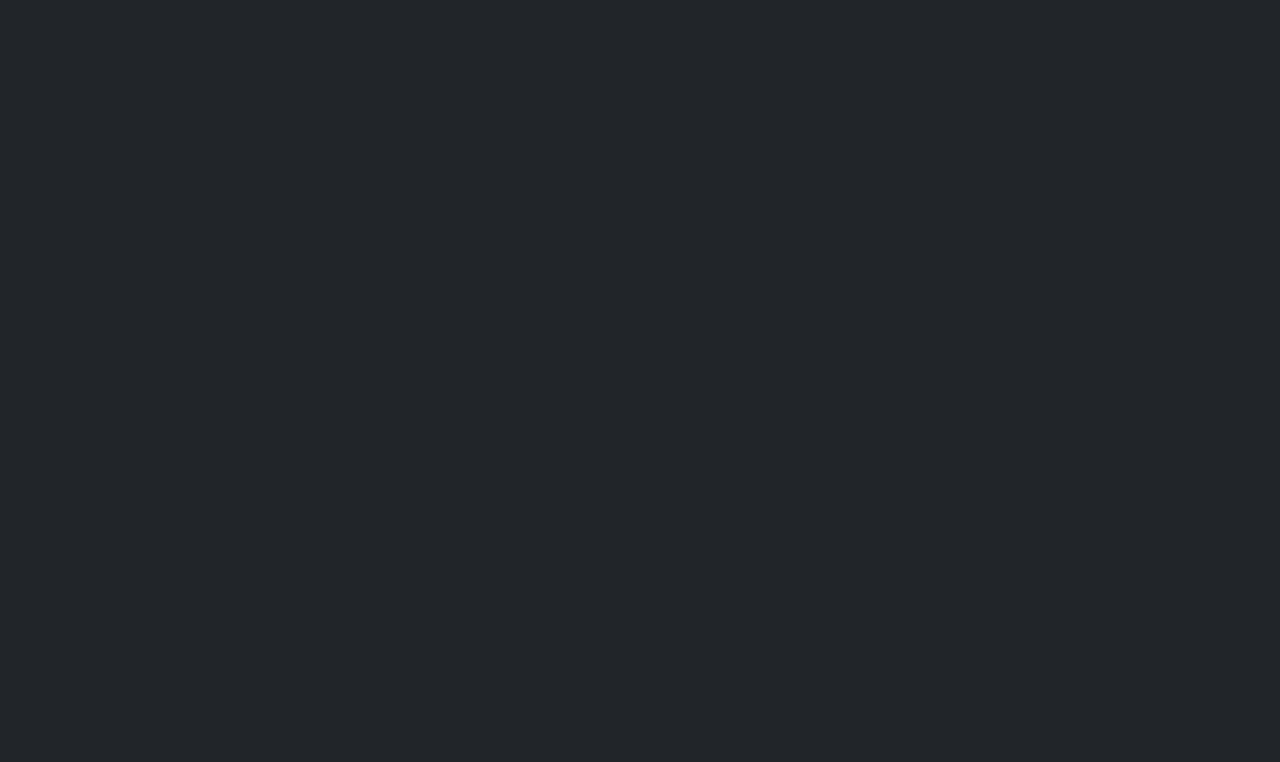
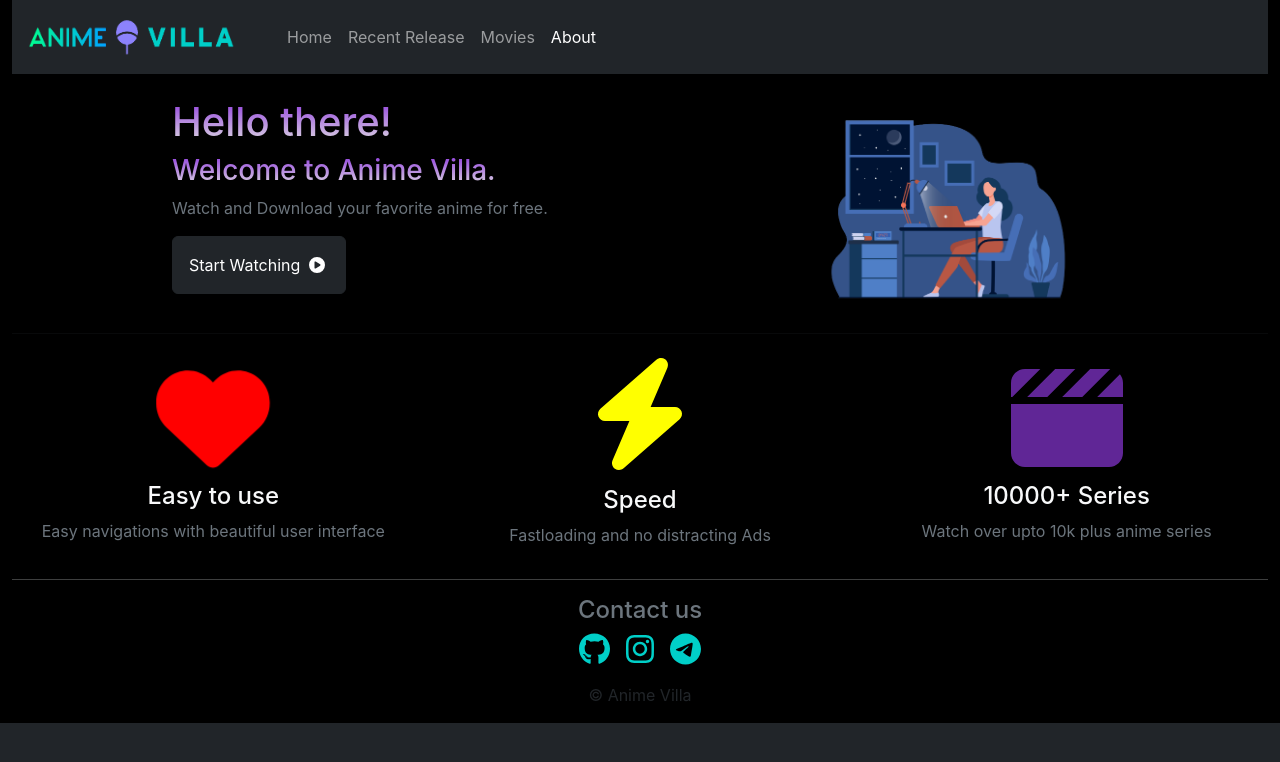
Before and after one commit to Girishdevadiga/Anime-villa, a React (Create React App) app: page /about in a window 1280 px wide. Before the commit this address had no page. Shown: the top 762 px of the page. Built offline with nearby package versions, Linux system fonts and the light colour scheme.

Commit message:
Added about page and suggestions for search

```diff
--- a/package.json
+++ b/package.json
@@ -5,6 +5,10 @@
   "dependencies": {
     "@emotion/react": "^11.10.4",
     "@emotion/styled": "^11.10.4",
+    "@fortawesome/fontawesome-svg-core": "^6.2.0",
+    "@fortawesome/free-brands-svg-icons": "^6.2.0",
+    "@fortawesome/free-solid-svg-icons": "^6.2.0",
+    "@fortawesome/react-fontawesome": "^0.2.0",
     "@mui/material": "^5.10.8",
     "@testing-library/jest-dom": "^5.16.5",
     "@testing-library/react": "^13.4.0",
@@ -15,7 +19,6 @@
     "react-loading-skeleton": "^3.1.0",
     "react-router-dom": "^6.4.1",
     "react-scripts": "5.0.1",
-    "react-slick": "^0.29.0",
     "slick-carousel": "^1.8.1",
     "web-vitals": "^2.1.4"
   },
--- a/src/App.js
+++ b/src/App.js
@@ -3,6 +3,7 @@ import Home from './pages/Home';
 import Movies from './pages/Movies'
 import Recent from './pages/Recent'
 import AnimeInfo from './pages/AnimeInfo';
+import About from './pages/About'
 import {
   BrowserRouter,
   Routes,
@@ -18,6 +19,7 @@ function App() {
         <Route path='/' element={ <Home />} />
         <Route path='/movies' element={ <Movies />} />
         <Route path='/recent-release' element={ <Recent />} />
+        <Route path='/about' element={ <About />} />
         <Route path='/anime/:id' element={ <AnimeInfo />} />
         <Route path='/anime/:name/watch/:id' element={ <VidStream />} />
       </Routes>
--- /dev/null
+++ b/src/Styles/about.css
@@ -0,0 +1,25 @@
+h1,h3{
+    background: -webkit-linear-gradient(rgb(142, 56, 222), rgb(225, 225, 225));
+    -webkit-text-fill-color: transparent;
+    -webkit-background-clip: text;
+  }
+
+
+
+.heart{
+    font-size: 7rem;
+    color: red ;
+}
+
+.bolt{
+    font-size: 7rem;
+    color: yellow;
+}
+.clapper{
+    font-size: 7rem;
+    color: rgb(142, 56, 222);
+}
+.fb{
+font-size: 2rem;
+color: #00cfc8;
+}
--- /dev/null
+++ b/src/Styles/search.css
@@ -0,0 +1,16 @@
+.suggestion {
+    position: absolute;
+    background-color:rgb(0, 0, 0);
+    opacity: .9 ;
+    margin-top: 40px;
+    z-index: 1;
+}
+
+.list {
+    border: 1px solid white;
+    color: violet
+}
+li{
+ list-style: none;
+ margin-left: 1rem;
+}
--- a/src/components/Navbar.js
+++ b/src/components/Navbar.js
@@ -31,6 +31,7 @@ export default function Navbar() {
                             <Link onClick={PathHandler} className={path==="/"?"nav-link active":"nav-link "} aria-current="page" to="/">Home</Link>
                             <Link className={path==="/recent-release"?"nav-link active":"nav-link "} to="/recent-release">Recent Release</Link>
                             <Link className={path==="/movies"?"nav-link active":"nav-link "} to="/movies">Movies</Link>
+                            <Link className={path==="/about"?"nav-link active":"nav-link "} to="/about">About</Link>
                         </div>
                         </Slide>
                     </div>
--- a/src/components/Search.js
+++ b/src/components/Search.js
@@ -1,10 +1,15 @@
 import React from 'react'
-import { useState } from 'react';
-import {  Slide } from '@mui/material';
+import { useState} from 'react';
+import { Slide } from '@mui/material';
+import data from '../data.js'
+import '../Styles/search.css'
 
 export default function Search(props) {
 
+
    const [disbale, setdisbale] = useState(true)
+   const [anime, setanime] = useState([]);
+   //console.log(anime.length);
 
   const clickHandler = ()=>{
     let val = document.querySelector("#search").value;
@@ -16,13 +21,21 @@ export default function Search(props) {
 
   }
   const changeHandler = (event)=>{
-
-    if(event.target.value.trim()===""){
+    setanime([]);
+    let str =event.target.value;
+    if(str.trim()===""){
       setdisbale(true);
     }
     else{
       setdisbale(false);
     }
+
+  data.titleList.map((val)=>{
+      if(val.toLowerCase().includes(str.toLowerCase())){
+        setanime((arr)=>[...arr,val])
+      }
+    })
+  //  console.log(anime);
   }
 
   const keyHandler = (event)=>{
@@ -38,15 +51,33 @@ export default function Search(props) {
 
     }
   }
+  const suggestionHandler = (event)=>{
+    setdisbale(false);
+    let val = event.target.innerText;
+    document.querySelector("#search").value=val;
+    setanime([]);
+    props.searchFun(val);
+  }
 
     return (
+      <div className='d-flex flex-column'>
       <div className="input-group" >
       <Slide  in={true} direction="right">
-      <input type="search" spellCheck={false} className="form-control rounded" placeholder="eg. naruto" id='search' aria-label="Search" aria-describedby="search-addon" onChange={changeHandler } onKeyDown={keyHandler}/></Slide>
+      <input type="search" spellCheck={false} className="form-control rounded" placeholder="eg. naruto"  id='search' aria-label="Search" aria-describedby="search-addon" autoComplete='off' onChange={changeHandler } onKeyDown={keyHandler}/></Slide>
       <Slide in={true} direcion="up">
       <button type="button" id='btn'  onClick={clickHandler} className="btn btn-outline-primary mx-2" disabled={disbale} >search</button>
       </Slide>
+
     </div>
-
+    <div className='suggestion rounded'>
+    {anime.length!==0 &&
+      anime.slice(0,6).map((val)=>{
+        return <div className='list p-1'  onClick={suggestionHandler}>
+          <li value={val}>{val}</li>
+        </div>
+      })
+      }
+      </div>
+    </div>
     )
 }
--- /dev/null
+++ b/src/data.js
@@ -0,0 +1,106 @@
+ const data ={
+    "titleList": [
+      "Fullmetal Alchemist",
+      "Death Note ",
+      "Cowboy Bebop",
+      "Spirited Away ",
+      "Princess Mononoke",
+      "(The) Melancholy of Haruhi Suzumiya ",
+      "Elfen Lied",
+      "Neon Genesis Evangelion",
+      "Code Geass: Lelouch of the Rebellion",
+      "Bleach ",
+      "Code Geass: Lelouch of the Rebellion R ",
+      "FLCL ",
+      "Naruto ",
+      "Samurai Champloo ",
+      "Trigun ",
+      "Gurren Lagann ",
+      "Rurouni Kenshin: Trust & Betrayal (OAV)",
+      "Howl's Moving Castle ",
+      "Full Metal Panic! ",
+      "Ouran High School Host Club ",
+      "Fullmetal Alchemist: Brotherhood ",
+      "Clannad ",
+      "Fruits Basket ",
+      "Akira ",
+      "Cowboy Bebop: The Movie",
+      "Chobits ",
+      "Full Metal Panic? Fumoffu ",
+      " Centimeters Per Second ",
+      "Rurouni Kenshin (TV )",
+      "(The) Girl Who Leapt Through Time ",
+      "Ghost in the Shell ",
+      "Clannad After Story ",
+      "Hellsing ",
+      "Final Fantasy VII: Advent Children ",
+      "Azumanga Daioh ",
+      "Fullmetal Alchemist: The Movie - Conqueror of Shamballa",
+      "Ghost in the Shell: Stand Alone Complex ",
+      "Nausicaä of the Valley of the Wind ",
+      "Mushi-Shi ",
+      "Darker than Black ",
+      "Fate/stay night ",
+      "Steins;Gate ",
+      "Claymore ",
+      "Toradora! ",
+      "Inuyasha ",
+      "Full Metal Panic! The Second Raid ",
+      "Castle in the Sky ",
+      "Black Lagoon ",
+      "Blood+ ",
+      "Angel Beats! ",
+      "Neon Genesis Evangelion: The End of Evangelion ",
+      "My Neighbor Totoro ",
+      "Grave of the Fireflies ",
+      "Dragon Ball Z ",
+      "Eureka Seven ",
+      "Air ",
+      "Love Hina ",
+      "Berserk ",
+      "Last Exile ",
+      "When They Cry - Higurashi ",
+      "GTO: Great Teacher Onizuka ",
+      "Baccano! ",
+      "Wolf's Rain ",
+      "Welcome to the NHK ",
+      "Sword Art Online ",
+      "Serial Experiments Lain ",
+      "Shakugan no Shana ",
+      "Haibane Renmei ",
+      "One Piece ",
+      "Attack on Titan ",
+      "Kiki's Delivery Service ",
+      "Naruto Shippūden ",
+      "(The) Vision of Escaflowne ",
+      "Samurai  ",
+      "Soul Eater ",
+      "Ergo Proxy ",
+      "School Rumble ",
+      "Black Lagoon: The Second Barrage ",
+      "Spice and Wolf ",
+      "Lucky Star ",
+      "Eden of the East ",
+      "Kanon (TV /)",
+      "Gungrave ",
+      "Dragon Ball ",
+      "Puella Magi Madoka Magica ",
+      "Monster ",
+      "High School of the Dead ",
+      "Summer Wars ",
+      "Chrono Crusade ",
+      "Bakemonogatari ",
+      "anohana: The Flower We Saw That Day ",
+      "Gunslinger Girl ",
+      "Lunar Legend Tsukihime ",
+      "(The) Familiar of Zero ",
+      "ROD -The TV-",
+      "Read orDie (OAV)",
+      "Yu Yu Hakusho: Ghost Files",
+      "Mobile Suit Gundam Seed",
+      "Durarara!!",
+      "Paranoia Agent "
+    ]
+  }
+
+  export default data;
--- /dev/null
+++ b/src/pages/About.js
@@ -0,0 +1,91 @@
+import React from 'react'
+import Navbar from '../components/Navbar'
+import '../Styles/about.css'
+import logo from '../coding.png'
+import { Link } from 'react-router-dom'
+import { FontAwesomeIcon } from '@fortawesome/react-fontawesome'
+import {faGithub,faInstagram,faTelegram} from '@fortawesome/free-brands-svg-icons'
+import { faCirclePlay, faHeart, faBolt, faClapperboard } from "@fortawesome/free-solid-svg-icons";
+import { Zoom ,Slide } from '@mui/material'
+export default function About() {
+  let width = window.innerWidth;
+  console.log(width);
+  return (
+    <div className='container-fluid' style={{ "backgroundColor": "#000" }}>
+      <Navbar style={{ "backgroundColor": "#000" }}></Navbar>
+      <div className='rounded mt-4' >
+        <div className='row d-flex justify-content-center '>
+        <Slide in="true" direction='right'>
+          <div className='col-lg-6 col-md-6 col-sm-6 col-6'>
+            <h1>Hello there! </h1>
+            <h3>Welcome to Anime Villa.</h3>
+            <p className='text-muted'>Watch and Download your favorite anime for free.</p>
+            {
+              width > 600 &&
+              <Link to="/">
+                <p className='btn btn-dark p-3'>Start Watching <span className='mx-1'><FontAwesomeIcon icon={faCirclePlay} /></span></p>
+              </Link>
+            }
+          </div>
+          </Slide>
+          <Zoom in={true}>
+          <div className='col-sm-5 col-lg-3 col-md-5 col-6 d-flex align-items-center' >
+            <img src={logo} alt="coder png" />
+          </div>
+          </Zoom>
+          {
+            width < 600 &&
+            <Link to="/">
+              <p className='btn btn-dark p-2'>Start Watching<span className='mx-1'><FontAwesomeIcon icon={faCirclePlay} /></span></p>
+            </Link>
+          }
+        </div>
+        <hr />
+        <div className='row pt-2 ' >
+
+          <div className='col-lg-4 col-md-4 col-sm-4 col-12 d-flex flex-column justify-content-center '>
+            <i className='text-center'><FontAwesomeIcon className='heart fa-beat' style={{ "--fa-animation-duration": "3s" }} icon={faHeart} /></i>
+            <h4 className='text-center  text-light mt-2'>Easy to use</h4>
+            <p className='text-center text-muted'>Easy navigations with beautiful user interface</p>
+          </div>
+          <div className='col-lg-4 col-md-4 col-sm-4 col-12 d-flex justify-content-center flex-column '>
+            <i className='text-center mb-2'><FontAwesomeIcon className='bolt fa-shake' style={{ "--fa-animation-duration": "2s" }} icon={faBolt} /></i>
+            <h4 className='text-center text-light mt-2'>Speed</h4>
+            <p className='text-muted text-center'>
+              Fastloading and no distracting Ads
+            </p>
+          </div>
+
+          <div className='col-lg-4 col-md-4 col-sm-4 col-12 d-flex justify-content-center flex-column '>
+
+            <i className='text-center mb-2'><FontAwesomeIcon className='clapper fa-fade' style={{ "--fa-animation-duration": "2s" }} icon={faClapperboard} /></i>
+            <h4 className='text-center text-light'>10000+ Series</h4>
+            <p className='text-muted text-center'>Watch over upto 10k plus anime series</p>
+          </div>
+        </div>
+        <hr className='text-light'/>
+        <div>
+          <h4 className='text-center text-muted'>
+            Contact us
+          </h4>
+        </div>
+        <div className='d-flex justify-content-center'>
+          <Zoom in={true}>
+          <a className='mx-2 ' href="https://github.com/Girishdevadiga"><FontAwesomeIcon className='fb' icon={faGithub} /></a>
+          </Zoom>
+
+          <Zoom in={true}>
+          <a className='mx-2' href='https://www.instagram.com/wolfy_616_/'><FontAwesomeIcon className='fb' icon={faInstagram}/></a>
+          </Zoom>
+
+          <Zoom in={true}>
+          <a className='mx-2' href='https://t.me/Chocky_616'><FontAwesomeIcon className='fb' icon={faTelegram}/></a>
+          </Zoom>
+        </div>
+        <div className='d-flex justify-content-center'>
+          <p className='my-3'>&copy; Anime Villa </p>
+        </div>
+      </div>
+    </div>
+  )
+}
--- a/src/pages/Home.js
+++ b/src/pages/Home.js
@@ -106,8 +106,9 @@ data.map((ele) => {
             })
         }
 
-
-
+        </div>
+        <div className='d-flex justify-content-center'>
+          <p>&copy; Anime Villa 2022</p>
         </div>
       </div>
     </div>
--- a/src/pages/Movies.js
+++ b/src/pages/Movies.js
@@ -99,6 +99,10 @@ export default function Movies() {
             </button> </div>
         }
 
+        <div className='d-flex justify-content-center'>
+          <p>&copy; Anime Villa 2022</p>
+        </div>
+
       </div>
     </div>
 
--- a/src/pages/Recent.js
+++ b/src/pages/Recent.js
@@ -94,6 +94,9 @@ export default function Manga() {
 
 
         </div>
+        <div className='d-flex justify-content-center'>
+          <p>&copy; Anime Villa 2022</p>
+        </div>
       </div>
     </div>
 
```
Also changed, not shown: src/coding.png (added), 1 other file (tests, documents, lock files or other folders).
